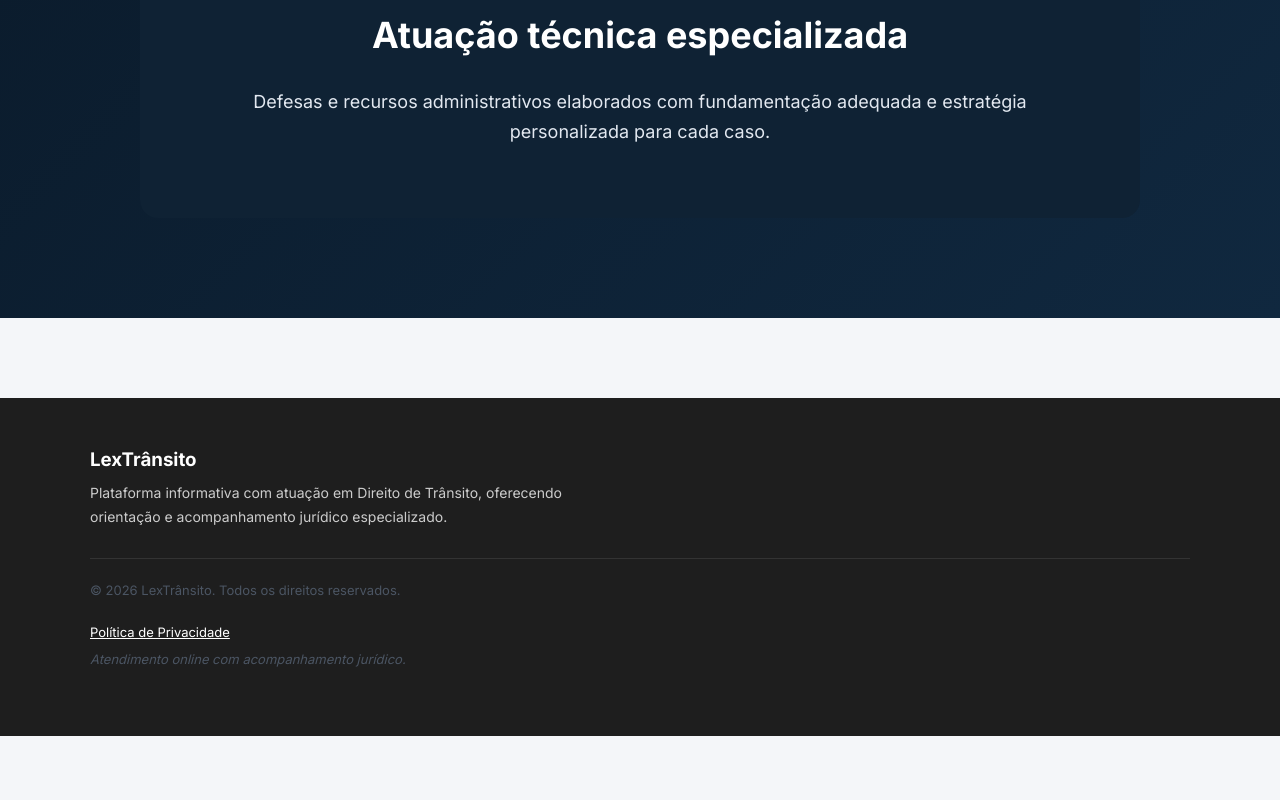
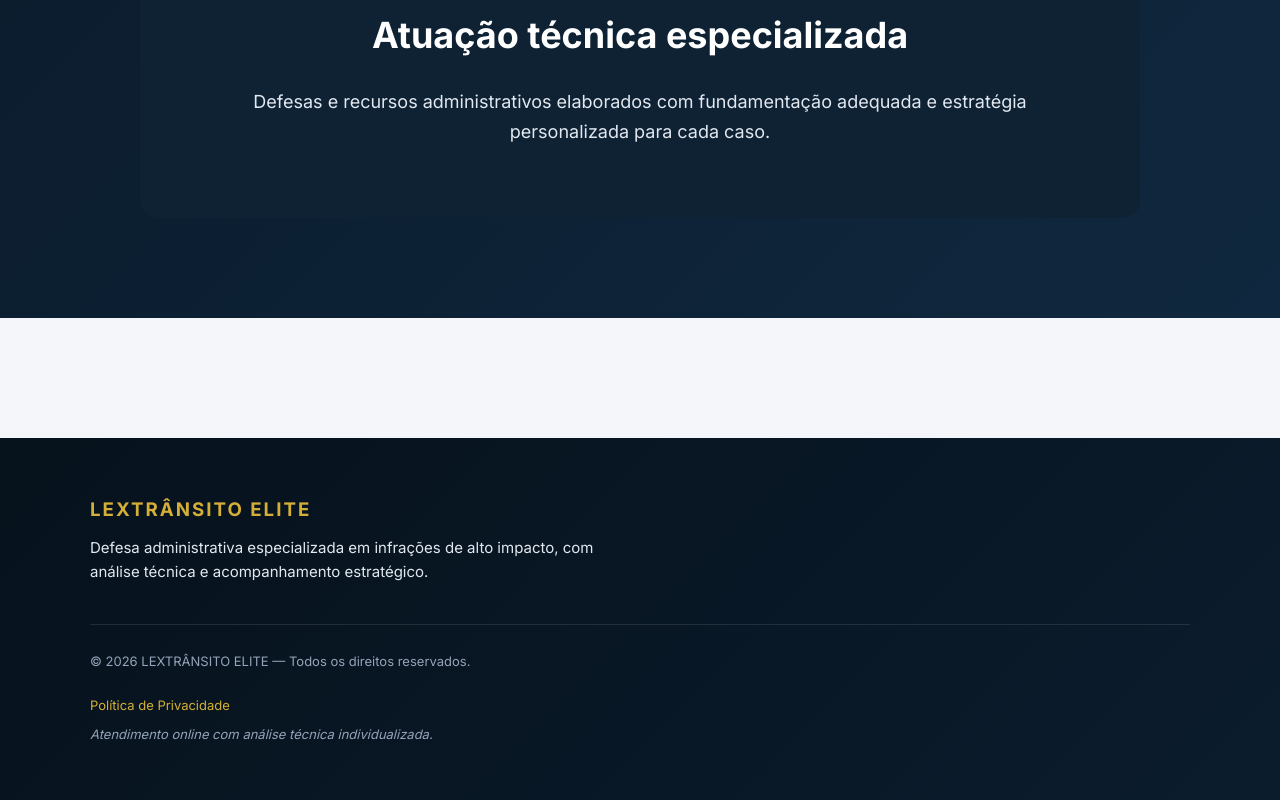
Before and after one commit to ancelmoth/lextransito, a React (Vite) app: page / in a window 1280 px wide. Shown: the part 1706-2506 px from the top of the page. Before the commit the page ends 2442 px from the top, so only its background shows below. Built offline with nearby package versions, Linux system fonts and the light colour scheme.

Commit message:
versao 01 atualizada

```diff
--- a/src/components/layout/Footer.jsx
+++ b/src/components/layout/Footer.jsx
@@ -6,26 +6,30 @@ function Footer() {
   return (
     <footer style={styles.footer}>
       <div style={styles.container}>
+
         <div style={styles.top}>
-          <h3 style={styles.logo}>LexTrânsito</h3>
+          <h3 style={styles.logo}>LEXTRÂNSITO ELITE</h3>
 
           <p style={styles.description}>
-            Plataforma informativa com atuação em Direito de Trânsito,
-            oferecendo orientação e acompanhamento jurídico especializado.
+            Defesa administrativa especializada em infrações de alto impacto,
+            com análise técnica e acompanhamento estratégico.
           </p>
         </div>
 
         <div style={styles.bottom}>
-          <p>© {ano} LexTrânsito. Todos os direitos reservados.</p>
+          <p style={styles.copy}>
+            © {ano} LEXTRÂNSITO ELITE — Todos os direitos reservados.
+          </p>
 
           <Link to="/politica-de-privacidade" style={styles.link}>
             Política de Privacidade
           </Link>
 
           <p style={styles.disclaimer}>
-            Atendimento online com acompanhamento jurídico.
+            Atendimento online com análise técnica individualizada.
           </p>
         </div>
+
       </div>
     </footer>
   )
@@ -33,41 +37,57 @@ function Footer() {
 
 const styles = {
   footer: {
-  backgroundColor: "#1e1e1e",
-  color: "#ffffff",
-  marginTop: "80px",
-  padding: "50px 20px"
-},
+    background: "linear-gradient(135deg, #06121c 0%, #0b1c2d 100%)",
+    color: "#ffffff",
+    marginTop: "120px",
+    padding: "60px 20px 40px"
+  },
+
   container: {
     maxWidth: "1100px",
     margin: "0 auto"
   },
+
   top: {
-    marginBottom: "30px"
+    marginBottom: "40px"
   },
+
   logo: {
-    marginBottom: "10px"
+    marginBottom: "15px",
+    color: "#d4af37",
+    letterSpacing: "2px",
+    fontWeight: "700"
   },
+
   description: {
-    color: "#cccccc",
-    maxWidth: "500px",
-    fontSize: "14px"
+    color: "#e2e8f0",
+    maxWidth: "520px",
+    fontSize: "15px",
+    lineHeight: "1.6"
   },
+
   bottom: {
-    borderTop: "1px solid #333",
-    paddingTop: "20px",
+    borderTop: "1px solid rgba(255,255,255,0.1)",
+    paddingTop: "25px",
     fontSize: "13px",
-    color: "#aaaaaa",
+    color: "#94a3b8",
     display: "flex",
     flexDirection: "column",
-    gap: "8px"
+    gap: "10px"
   },
+
+  copy: {
+    color: "#94a3b8"
+  },
+
   disclaimer: {
-    fontStyle: "italic"
+    fontStyle: "italic",
+    color: "#94a3b8"
   },
+
   link: {
-    color: "#ffffff",
-    textDecoration: "underline",
+    color: "#d4af37",
+    textDecoration: "none",
     fontSize: "13px"
   }
 }
--- a/src/pages/Home.jsx
+++ b/src/pages/Home.jsx
@@ -109,7 +109,7 @@ const styles = {
   },
 
   title: {
-    fontSize: "56px",
+  fontSize: "clamp(32px, 6vw, 56px)",
   lineHeight: "1.1",
   marginBottom: "35px",
   fontWeight: "800",
@@ -218,7 +218,7 @@ const styles = {
   },
 
   sectionTitleCenter: {
-    fontSize: "36px",
+  fontSize: "clamp(24px, 4vw, 36px)",
   marginBottom: "30px",
   fontWeight: "700",
   textAlign: "center",
```
Lines whose indentation alone changed are shown as unchanged.
